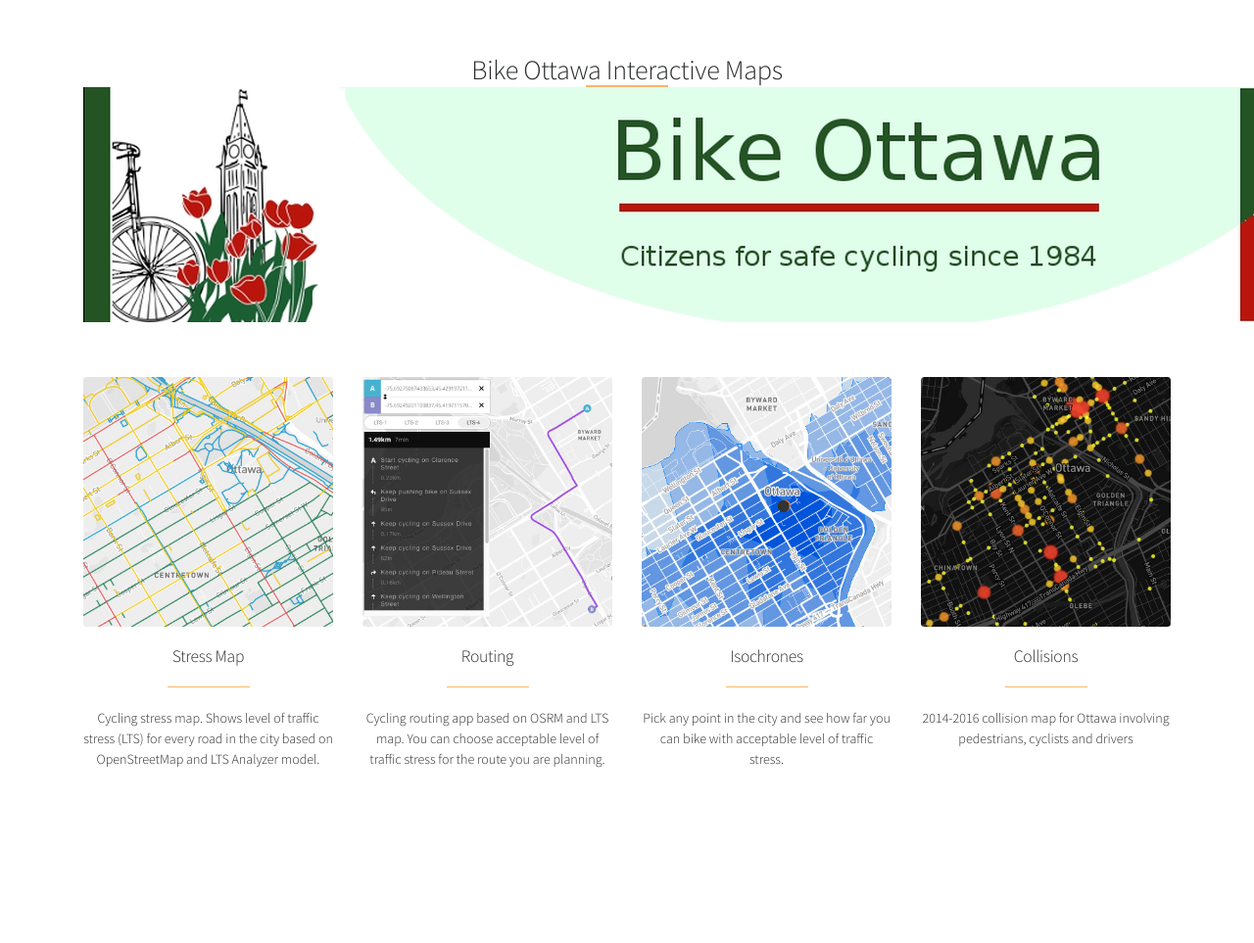
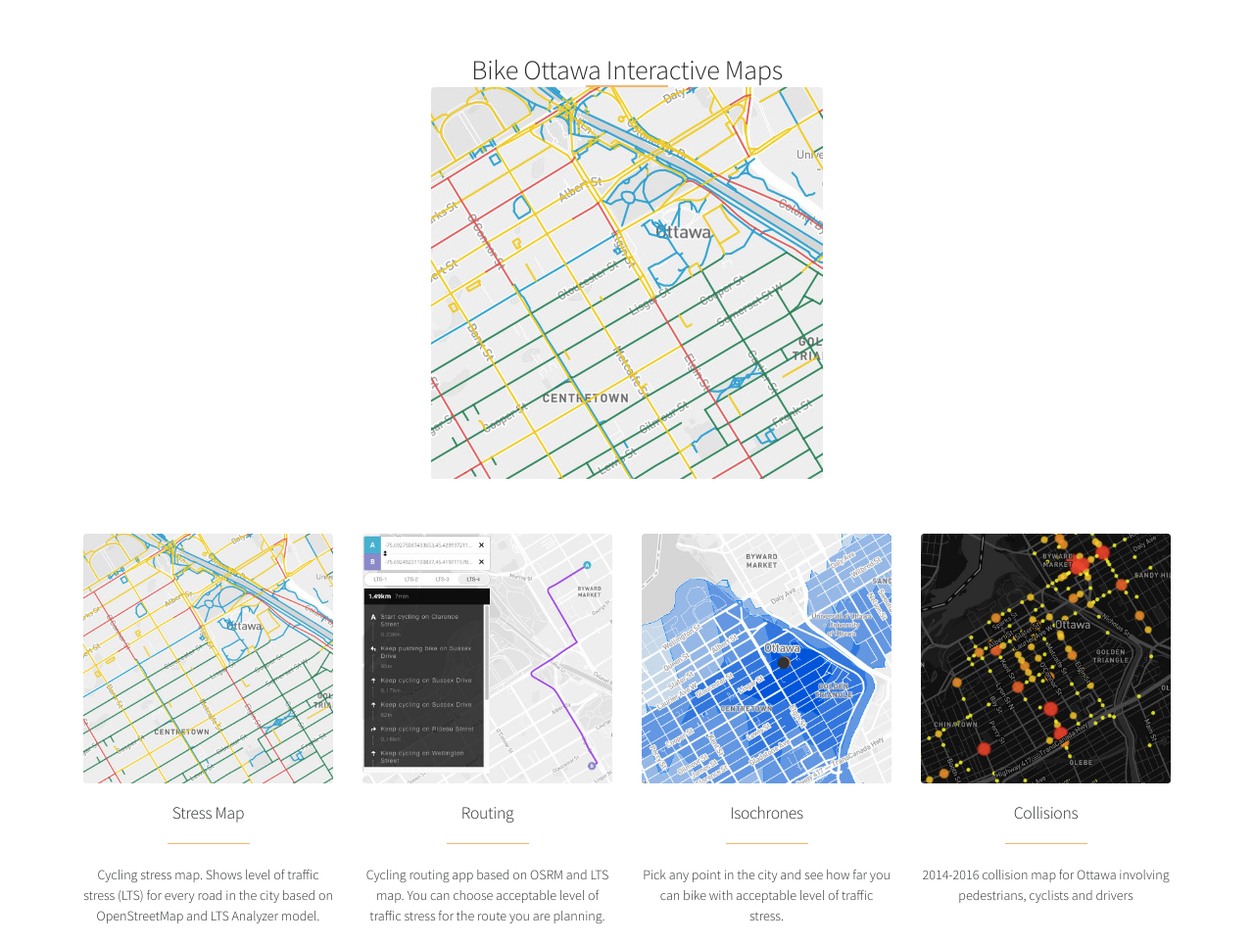
Before and after one commit to BikeOttawa/maps.bikeottawa.ca-frontend, a plain HTML site: page index.html in a window 1280 px wide. Shown: the whole page at 98% size. Before the commit the page ends 856 px from the top, so only its background shows below. Drawn offline with nearby package versions, Linux system fonts and the light colour scheme.

Commit message:
Update index.html

```diff
--- a/index.html
+++ b/index.html
@@ -20,8 +20,9 @@
               <div class="heading">
                   <h2 class="mt-4 mb-0">Bike Ottawa Interactive Maps</h2>
                   <div class="border"></div>
-                  <img src="maps.bikeottawa.ca-frontend/img/2018-masthead.jpg" alt="Bike Ottawa logo" style="width:1200px;height:240px;">
-              </div>
+                  <div class="profile-photo">
+                          <a href='2018-masthead/'><img class="img-fluid rounded" src="img/map1.jpg" alt=""></a>
+                      </div>
               <div class="row">
                   <div class="col-md-3 col-sm-6 col-xs-12 animated teammate" >
                       <div class="profile-photo">
```
